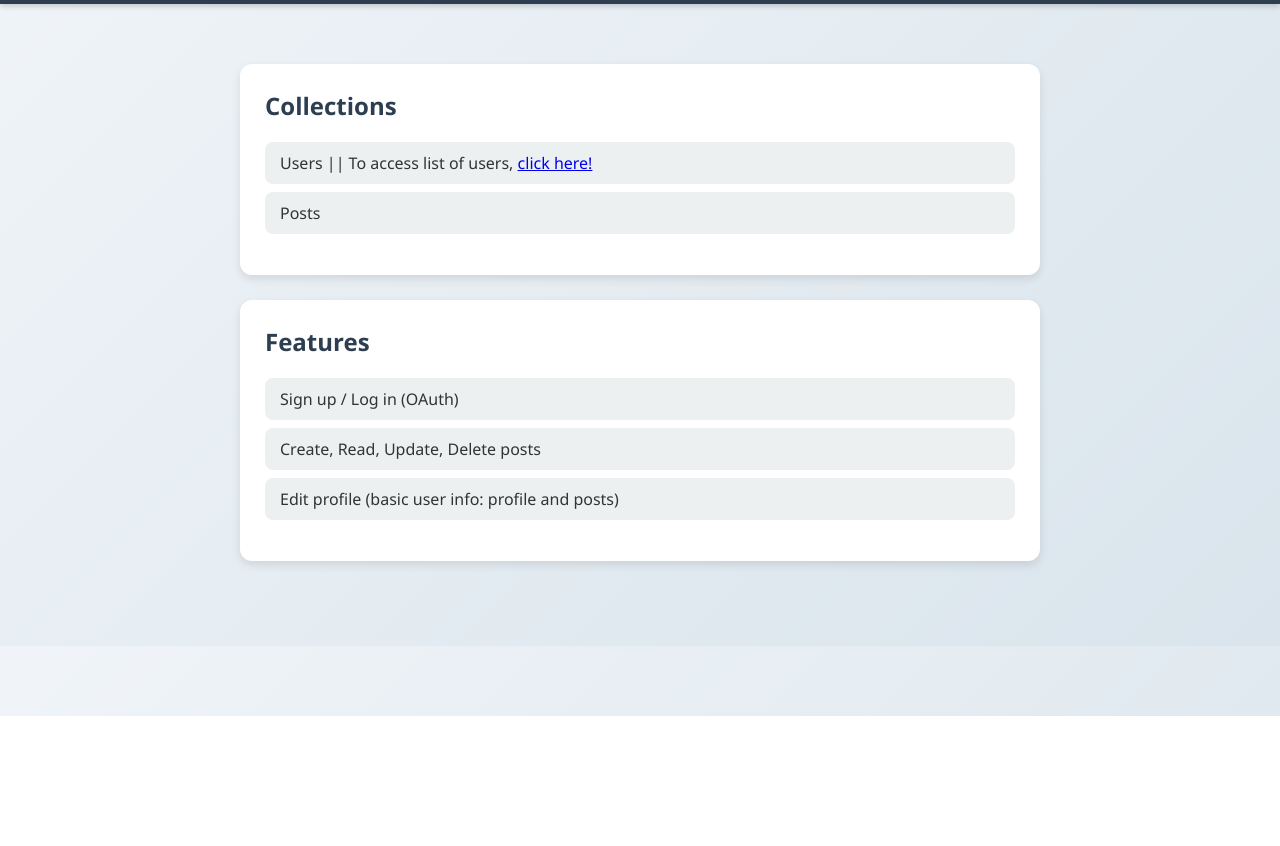
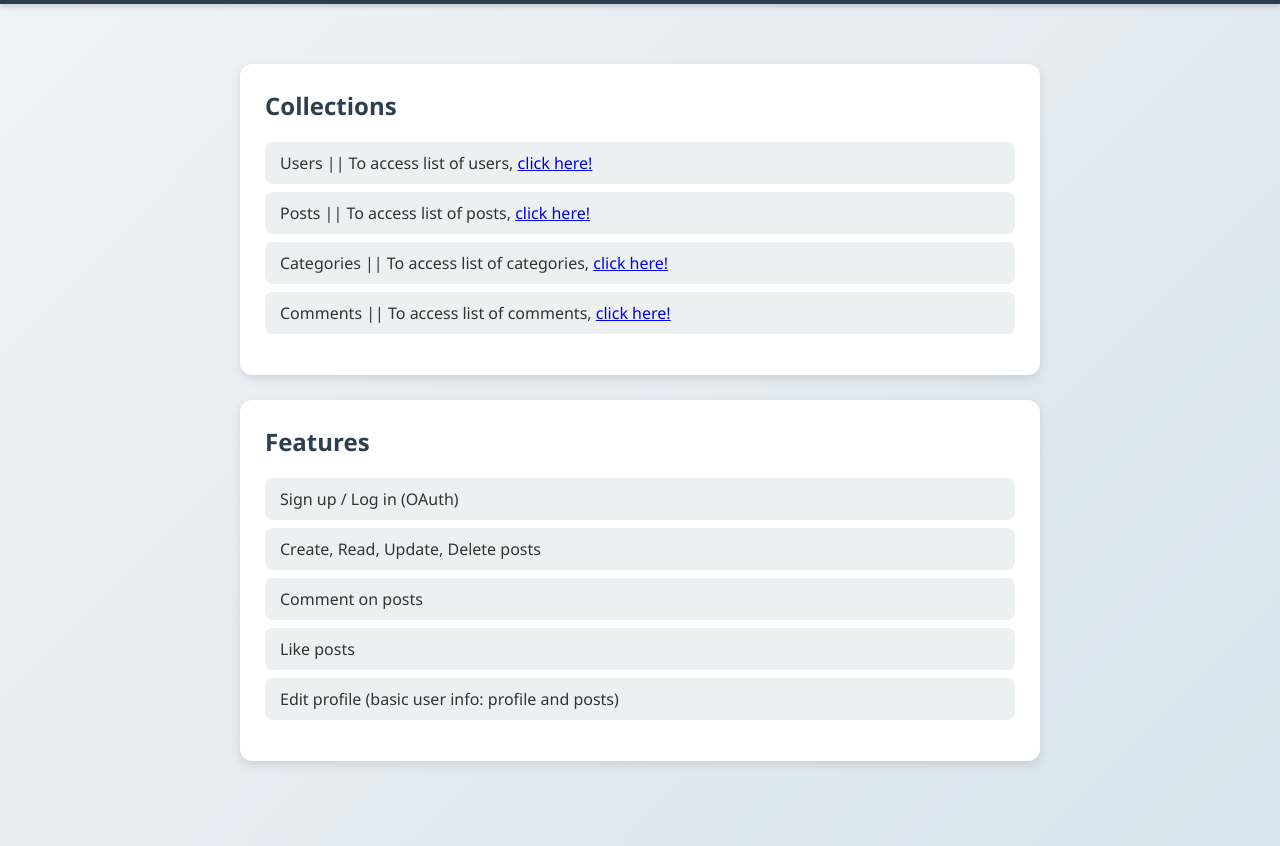
Before and after one commit to dev-medina29/cse341_team_project, a website: page public/home.html in a window 1280 px wide. Shown: the part 84-930 px from the top of the page. Before the commit the page ends 800 px from the top, so only its background shows below. Drawn offline with Linux system fonts and the light colour scheme.

Commit message:
Regenerate swagger.json and fix homepage links and design

```diff
--- a/public/home.html
+++ b/public/home.html
@@ -72,7 +72,7 @@
 
 <body>
     <header>
-        <h1>Blog Post API</h1>
+        <h1>DEVPULSE BLOG API</h1>
     </header>
 
     <div class="container">
@@ -80,9 +80,17 @@
             <h2>Collections</h2>
             <ul>
                 <li>Users || To access list of users, <a
-                        href="https://cse341-week3-personal-project.onrender.com/users">click
+                        href="https://cse341-team-project-m1rm.onrender.com/users">click
                         here!</a></li>
-                <li>Posts </li>
+                <li>Posts || To access list of posts, <a
+                        href="https://cse341-team-project-m1rm.onrender.com/posts">click
+                        here!</a></li>
+                <li>Categories || To access list of categories, <a
+                        href="https://cse341-team-project-m1rm.onrender.com/categories">click
+                        here!</a></li>
+                <li>Comments || To access list of comments, <a
+                        href="https://cse341-team-project-m1rm.onrender.com/comments">click
+                        here!</a></li>
             </ul>
         </div>
 
@@ -91,6 +99,8 @@
             <ul>
                 <li>Sign up / Log in (OAuth)</li>
                 <li>Create, Read, Update, Delete posts</li>
+                <li>Comment on posts</li>
+                <li>Like posts</li>
                 <li>Edit profile (basic user info: profile and posts)</li>
             </ul>
         </div>
```
Also changed, not shown: 1 other file.
